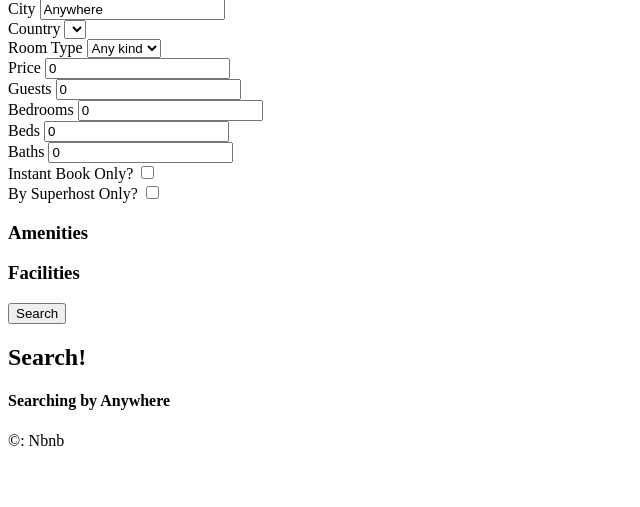
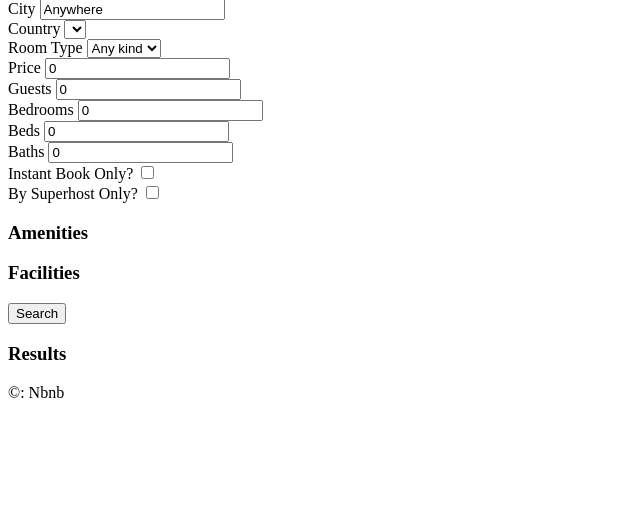
Before and after one commit to Kyedonghwan/airbnb-clone, a Django app: page /rooms/search/ in a window 1280 px wide. Shown: the part 77-584 px from the top of the page, without its empty margins (0-640 px from the left). Run offline with Django 3.2, Linux system fonts and the light colour scheme; data that the repository does not hold is empty.

Commit message:
20201111

```diff
--- a/rooms/views.py
+++ b/rooms/views.py
@@ -70,10 +70,22 @@ def search(request):
         "facilities": facilities,
     }
 
+    filter_args = {}
+
+    if city != "Anywhere":
+        filter_args["city__startswith"] = city
+
+    filter_args["country"] = country
+
+    if room_type != 0:
+        filter_args["room_type__pk"] = room_type
+
+    rooms = models.Room.objects.filter(**filter_args)
+
     return render(
         request,
         "rooms/search.html",
-        {**form, **choices},
+        {**form, **choices, "rooms": rooms},
     )
 
 
--- a/templates/rooms/search.html
+++ b/templates/rooms/search.html
@@ -4,8 +4,9 @@
 {%endblock page_title %}
 
 {% block search-bar %}
+{% endblock search-bar %}
 
-
+{% block content %}
 <form method="get" action="/rooms/search">
     <div>
         <label for="city">City</label>
@@ -94,9 +95,10 @@
     <button>Search</button>
 </form>
 
+<h3>Results </h3>
 
-{% endblock search-bar %}
-{% block content %}
-<h2>Search!</h2>
-<h4>Searching by {{city}}</h4>
+{% for room in rooms %}
+    <h3>{{room.name}}</h3>
+{% endfor %}
+
 {%endblock content %}
```
